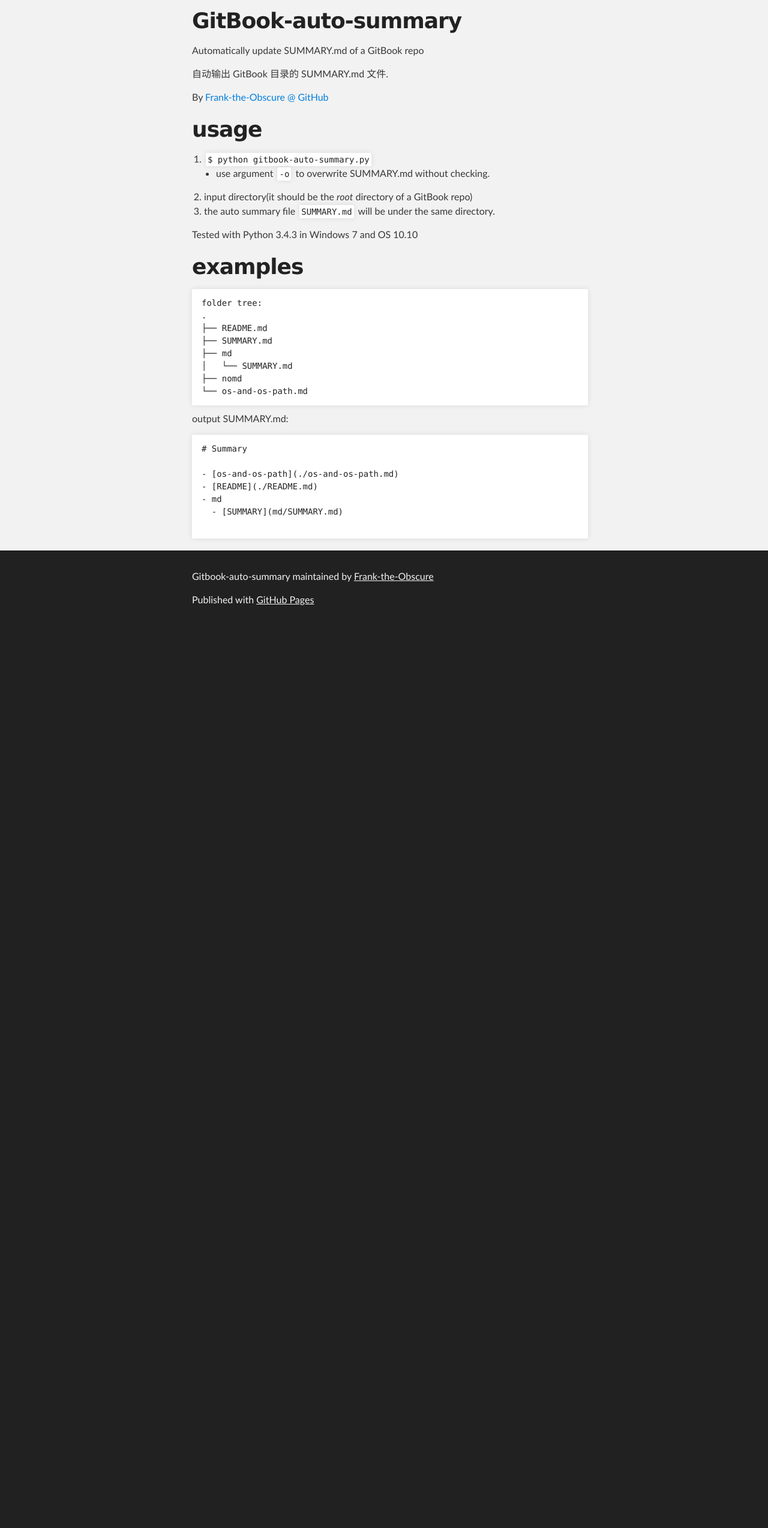
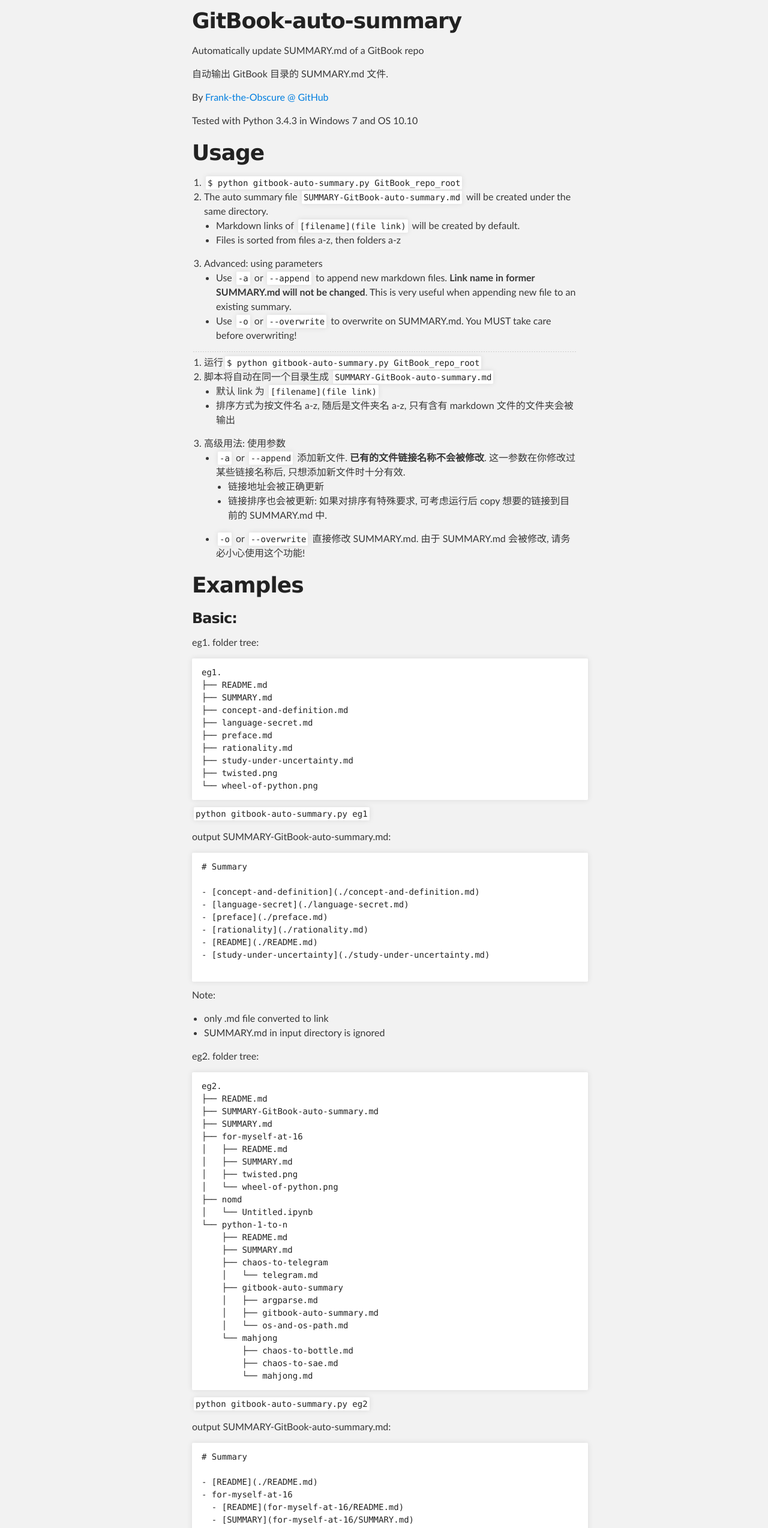
Before and after one commit to mofhu/GitBook-auto-summary, a plain HTML site: page index.html in a window 1280 px wide. Shown: the part 252-2800 px from the top of the page at 60% size. Before the commit the page ends 1299 px from the top, so only its background shows below. Drawn offline with Linux system fonts and the light colour scheme.

```diff
--- a/index.html
+++ b/index.html
@@ -40,46 +40,205 @@
 
 <p>By <a href="https://github.com/Frank-the-Obscure">Frank-the-Obscure @ GitHub</a></p>
 
-<h1>
-<a id="usage" class="anchor" href="#usage" aria-hidden="true"><span class="octicon octicon-link"></span></a>usage</h1>
-
-<ol>
-<li>
-<code>$ python gitbook-auto-summary.py</code>
-
-<ul>
-<li>use argument <code>-o</code> to overwrite SUMMARY.md without checking.</li>
-</ul>
-</li>
-<li>input directory(it should be the <em>root</em> directory of a GitBook repo)</li>
-<li>the auto summary file <code>SUMMARY.md</code> will be under the same directory.</li>
-</ol>
-
 <p>Tested with Python 3.4.3 in Windows 7 and OS 10.10</p>
 
 <h1>
-<a id="examples" class="anchor" href="#examples" aria-hidden="true"><span class="octicon octicon-link"></span></a>examples</h1>
+<a id="usage" class="anchor" href="#usage" aria-hidden="true"><span class="octicon octicon-link"></span></a>Usage</h1>
 
-<pre><code>folder tree:
-.
+<ol>
+<li><code>$ python gitbook-auto-summary.py GitBook_repo_root</code></li>
+<li>The auto summary file <code>SUMMARY-GitBook-auto-summary.md</code> will be created under the same directory.
+
+<ul>
+<li>Markdown links of <code>[filename](file link)</code> will be created by default.</li>
+<li>Files is sorted from files a-z, then folders a-z</li>
+</ul>
+</li>
+<li>Advanced: using parameters
+
+<ul>
+<li>Use <code>-a</code> or <code>--append</code> to append new markdown files. <strong>Link name in former SUMMARY.md will not be changed</strong>. This is very useful when appending new file to an existing summary.</li>
+<li>Use <code>-o</code> or <code>--overwrite</code> to overwrite on SUMMARY.md. You MUST take care before overwriting!</li>
+</ul>
+</li>
+</ol>
+
+<hr>
+
+<ol>
+<li>运行<code>$ python gitbook-auto-summary.py GitBook_repo_root</code>
+</li>
+<li>脚本将自动在同一个目录生成 <code>SUMMARY-GitBook-auto-summary.md</code>
+
+<ul>
+<li>默认 link 为 <code>[filename](file link)</code> </li>
+<li>排序方式为按文件名 a-z, 随后是文件夹名 a-z, 只有含有 markdown 文件的文件夹会被输出</li>
+</ul>
+</li>
+<li>高级用法: 使用参数
+
+<ul>
+<li>
+<code>-a</code> or <code>--append</code> 添加新文件. <strong>已有的文件链接名称不会被修改</strong>. 这一参数在你修改过某些链接名称后, 只想添加新文件时十分有效.
+
+<ul>
+<li>链接地址会被正确更新</li>
+<li>链接排序也会被更新: 如果对排序有特殊要求, 可考虑运行后 copy 想要的链接到目前的 SUMMARY.md 中.</li>
+</ul>
+</li>
+<li>
+<code>-o</code> or <code>--overwrite</code> 直接修改 SUMMARY.md. 由于 SUMMARY.md 会被修改, 请务必小心使用这个功能!</li>
+</ul>
+</li>
+</ol>
+
+<h1>
+<a id="examples" class="anchor" href="#examples" aria-hidden="true"><span class="octicon octicon-link"></span></a>Examples</h1>
+
+<h3>
+<a id="basic" class="anchor" href="#basic" aria-hidden="true"><span class="octicon octicon-link"></span></a>Basic:</h3>
+
+<p>eg1. folder tree:</p>
+
+<pre><code>eg1.
 ├── README.md
 ├── SUMMARY.md
-├── md
-│   └── SUMMARY.md
-├── nomd
-└── os-and-os-path.md
+├── concept-and-definition.md
+├── language-secret.md
+├── preface.md
+├── rationality.md
+├── study-under-uncertainty.md
+├── twisted.png
+└── wheel-of-python.png
 </code></pre>
 
-<p>output SUMMARY.md:</p>
+<p><code>python gitbook-auto-summary.py eg1</code></p>
+
+<p>output SUMMARY-GitBook-auto-summary.md:</p>
 
 <pre><code># Summary
 
-- [os-and-os-path](./os-and-os-path.md)
+- [concept-and-definition](./concept-and-definition.md)
+- [language-secret](./language-secret.md)
+- [preface](./preface.md)
+- [rationality](./rationality.md)
 - [README](./README.md)
-- md
-  - [SUMMARY](md/SUMMARY.md)
+- [study-under-uncertainty](./study-under-uncertainty.md)
 
 </code></pre>
+
+<p>Note:</p>
+
+<ul>
+<li>only .md file converted to link</li>
+<li>SUMMARY.md in input directory is ignored</li>
+</ul>
+
+<p>eg2. folder tree:</p>
+
+<pre><code>eg2.
+├── README.md
+├── SUMMARY-GitBook-auto-summary.md
+├── SUMMARY.md
+├── for-myself-at-16
+│   ├── README.md
+│   ├── SUMMARY.md
+│   ├── twisted.png
+│   └── wheel-of-python.png
+├── nomd
+│   └── Untitled.ipynb
+└── python-1-to-n
+    ├── README.md
+    ├── SUMMARY.md
+    ├── chaos-to-telegram
+    │   └── telegram.md
+    ├── gitbook-auto-summary
+    │   ├── argparse.md
+    │   ├── gitbook-auto-summary.md
+    │   └── os-and-os-path.md
+    └── mahjong
+        ├── chaos-to-bottle.md
+        ├── chaos-to-sae.md
+        └── mahjong.md
+</code></pre>
+
+<p><code>python gitbook-auto-summary.py eg2</code></p>
+
+<p>output SUMMARY-GitBook-auto-summary.md:</p>
+
+<pre><code># Summary
+
+- [README](./README.md)
+- for-myself-at-16
+  - [README](for-myself-at-16/README.md)
+  - [SUMMARY](for-myself-at-16/SUMMARY.md)
+- python-1-to-n
+  - chaos-to-telegram
+    - [telegram](python-1-to-n/chaos-to-telegram/telegram.md)
+  - gitbook-auto-summary
+    - [argparse](python-1-to-n/gitbook-auto-summary/argparse.md)
+    - [gitbook-auto-summary](python-1-to-n/gitbook-auto-summary/gitbook-auto-summary.md)
+    - [os-and-os-path](python-1-to-n/gitbook-auto-summary/os-and-os-path.md)
+  - mahjong
+    - [chaos-to-bottle](python-1-to-n/mahjong/chaos-to-bottle.md)
+    - [chaos-to-sae](python-1-to-n/mahjong/chaos-to-sae.md)
+    - [mahjong](python-1-to-n/mahjong/mahjong.md)
+  - [README](python-1-to-n/README.md)
+  - [SUMMARY](python-1-to-n/SUMMARY.md)
+
+</code></pre>
+
+<p>Note: </p>
+
+<ul>
+<li>SUMMARY.md in subdirectories is not ignored.</li>
+<li>Directories with no .md file are ignored.</li>
+</ul>
+
+<h3>
+<a id="-a---append" class="anchor" href="#-a---append" aria-hidden="true"><span class="octicon octicon-link"></span></a>-a, --append</h3>
+
+<p>eg3. folder tree:</p>
+
+<pre><code>eg3.
+├── README.md
+├── SUMMARY.md
+├── concept-and-definition.md
+├── language-secret.md
+
+former SUMMARY.md in eg3:
+
+# Summary
+
+- [语言的诡计](./language-secret.md)
+- [README](./README.md)
+
+</code></pre>
+
+<p><code>python gitbook-auto-summary.py -a eg3</code></p>
+
+<p>output SUMMARY-GitBook-auto-summary.md:</p>
+
+<pre><code># Summary
+
+- [concept-and-definition](./concept-and-definition.md)
+- [语言的诡计](./language-secret.md)
+- [README](./README.md)
+
+</code></pre>
+
+<p>Note:</p>
+
+<ul>
+<li>Former link name of language-secret.md (语言的诡计) is preserved.</li>
+</ul>
+
+<h3>
+<a id="-o---overwrite" class="anchor" href="#-o---overwrite" aria-hidden="true"><span class="octicon octicon-link"></span></a>-o, --overwrite</h3>
+
+<p>Output file is the same, while script overwrite SUMMARY.md.</p>
+
+<p>DO take care before overwrite!</p>
       </section>
     </div>
 
```
Also changed, not shown: params.json (+1 -1 lines).
